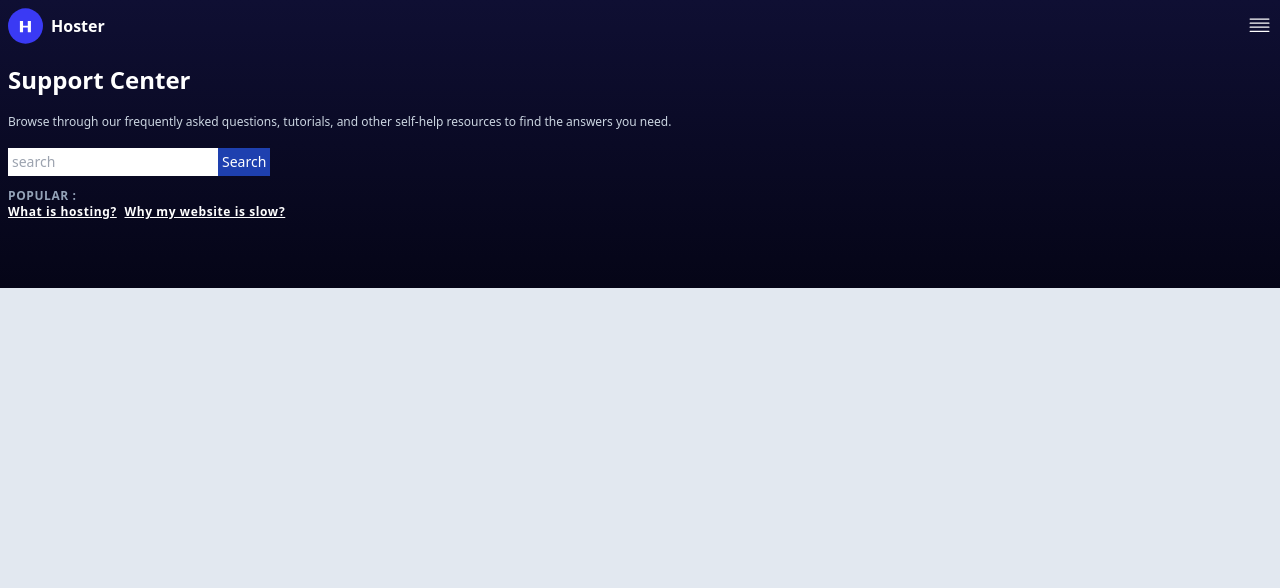
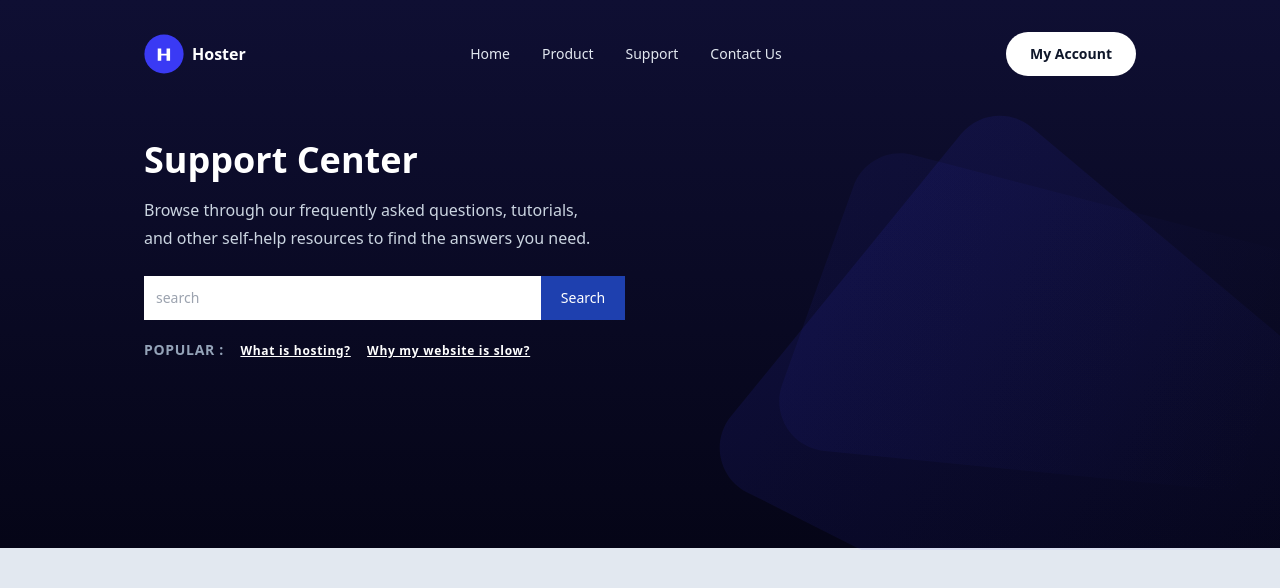
Before and after one commit to Startang141/Hoster-Support, a website: page public/index.html in a window 1280 px wide. Drawn offline with Linux system fonts and the light colour scheme.

Commit message:
Hero : fullpage

```diff
--- a/public/index.html
+++ b/public/index.html
@@ -9,23 +9,41 @@
 </head>
 <body class="font-sans bg-slate-200">
     <div class="container">
-        <div class="bg-gradient-to-b from-[#0F0F33] to-[#050517] h-72">
-            <div class="pt-2 px-2">
+        <div class="bg-gradient-to-b from-[#0F0F33] to-[#050517] h-72 pb-11 md:h-max">
+            <div class="pt-2 px-2 md:px-36 md:pt-8">
             <nav class="flex items-center justify-between">
                 <div class="flex items-center">
-                    <img src="../src/img/Logo.svg" alt="Logo" width="35px" srcset="">
-                    <h3 class="font-semibold text-white ml-2">Hoster</h3>
+                    <img src="../src/img/Logo.svg" alt="Logo" width="35px" class="md:w-10 md:h-10" srcset="">
+                    <h3 class="font-semibold text-white md:text-base ml-2">Hoster</h3>
                 </div>
-                <div>
+                <div class="md:block hidden">
+                    <ul class="flex space-x-8 text-slate-200 text-sm">
+                        <li>Home</li>
+                        <li>Product</li>
+                        <li>Support</li>
+                        <li>Contact Us</li>
+                    </ul>
+                </div>
+                <button class="bg-white text-slate-900 text-sm py-3 px-6 rounded-full font-semibold md:block hidden">My Account</button>
+                <div class="md:hidden">
                     <img src="../src/img/side-bar.svg" width="25px" alt="" srcset="">
                 </div>
             </nav>
-            <h1 class="font-bold text-white text-2xl mt-5">Support Center</h1>
-            <p class="text-slate-300 text-xs mt-4 leading-5">Browse through our frequently asked questions, tutorials, and other self-help resources to find the answers you need.</p>
-            <form action="" class="mt-4">
-                <input class="text-sm p-1 relative focus:outline-none focus:ring-1 focus:ring-blue-600" type="search" placeholder="search" name="" id=""><button class="bg-blue-800 text-sm text-white p-1">Search</button>
+        <div class="grid grid-cols-2 relative">
+            <div class="">
+            <h1 class="font-bold text-white text-2xl mt-5 md:text-4xl md:mt-16">Support Center</h1>
+            <p class="text-slate-300 text-xs mt-4 leading-5 w-full md:text-base md:leading-7 md:w-11/12">Browse through our frequently asked questions, tutorials, and other self-help resources to find the answers you need.</p>
+            <form action="" class="mt-4 md:mt-6">
+                <input class="text-sm p-1 relative focus:outline-none focus:ring-1 focus:ring-blue-600 md:p-3 md:text-md md:w-4/5" type="search" placeholder="search" name="" id=""><button class="bg-blue-800 text-sm text-white p-1 md:py-3 md:px-5 md:text-sm">Search</button>
             </form>
-            <p class="text-slate-400 text-xs tracking-wider font-semibold mt-3">POPULAR : <br><span class="text-xs text-white underline mr-1">What is hosting?</span> <span class="text-xs text-white underline">Why my website is slow?</span> </p>
+            <p class="text-slate-400 text-xs tracking-wider font-semibold mt-3 md:text-sm md:mb-36 md:mt-5">POPULAR : <br class="md:hidden"><span class="text-xs text-white underline md:mx-3">What is hosting?</span> <span class="text-xs text-white underline">Why my website is slow?</span> </p>
+            </div>
+
+            <div class="absolute -right-36 top-3 md:block hidden">
+                <img src="../src/img/Group 13.svg" alt="" srcset="">
+            </div>
+
+            </div>
             </div>
         </div>
     </div>
```
Also changed, not shown: public/css/style.css, src/img/Group 13.svg (added).
